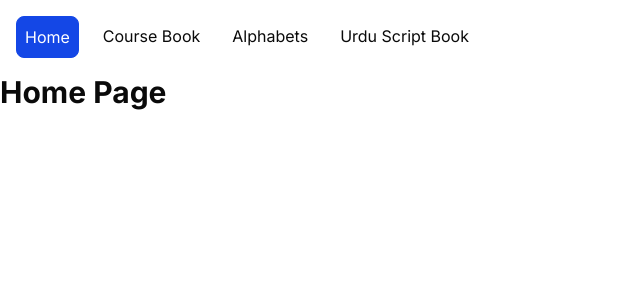
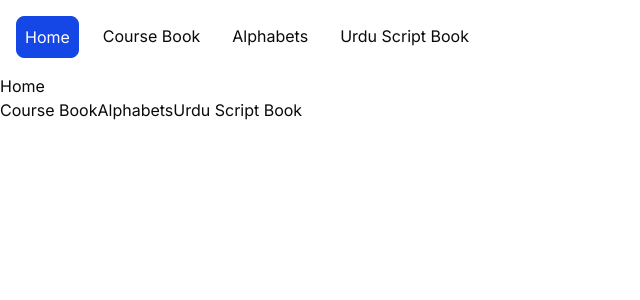
Before and after one commit to langisor/urdu-library, a Next.js app: page / in a window 1280 px wide. Shown: the top 300 px of the page, without its empty margins (0-640 px from the left). Built offline with nearby package versions, Linux system fonts and the light colour scheme; a web font is replaced by a local one.

Commit message:
update...

```diff
--- a/src/app/page.tsx
+++ b/src/app/page.tsx
@@ -1,3 +1,11 @@
+import Link from "next/link";
 export default function Home() {
-  return <h1 className="text-3xl font-bold">Home Page</h1>;
+  return (
+    <div>
+      <h1>Home</h1>
+      <Link href="/course-book">Course Book</Link>
+      <Link href="/alphabets">Alphabets</Link>
+      <Link href="/urdu-script-book">Urdu Script Book</Link>
+    </div>
+  );
 }
```
